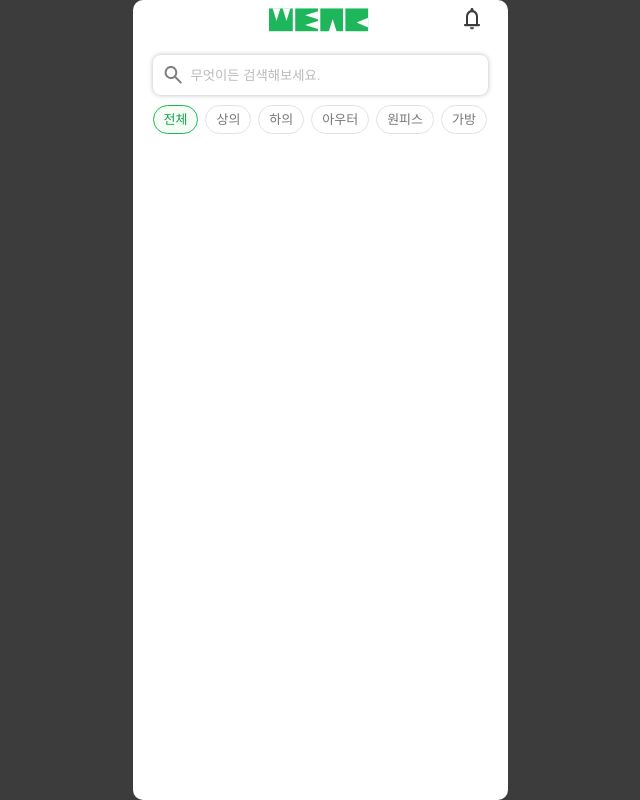
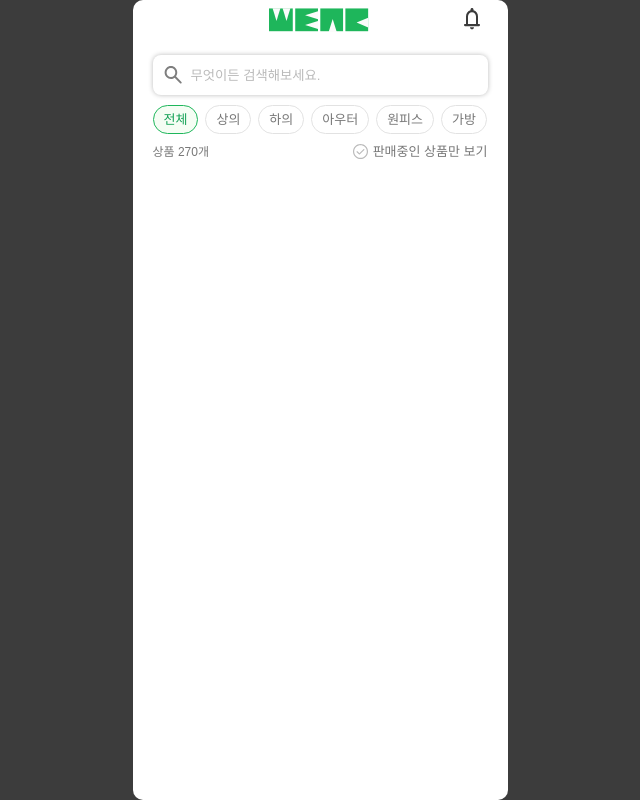
Before and after one commit to 9oormthon-univ/2024_BEOTKKOTTHON_TEAM_12_FE, a React (Vite) app: page / in a window 1280 px wide. Shown: the whole page, without its empty margins (320-960 px from the left). Built offline with nearby package versions, Linux system fonts and the light colour scheme; a web font is replaced by a local one.

Commit message:
FEAT : 판매 상품 필터링 기능 구현

```diff
--- a/src/components/index.ts
+++ b/src/components/index.ts
@@ -12,5 +12,6 @@ export { default as ProgressBar } from './molcule/eco-progressbar';
 export { default as MenuItem } from './molcule/menu-item';
 export { default as HeaderLogo } from './molcule/header-logo';
 export { default as ListTag } from './molcule/list-tag';
+export { default as FilterTrade } from './molcule/filter-trade';
 // //Organism
 export { default as UserSection } from './organism/user-section';
--- /dev/null
+++ b/src/components/molcule/filter-trade/index.tsx
@@ -0,0 +1,27 @@
+import { useState } from 'react';
+import * as S from './style';
+import checkgreen from '@assets/icons/check_circle_green.svg';
+import checkgrey from '@assets/icons/check_circle_grey.svg';
+
+const FilterTrade = () => {
+  const [active, setActive] = useState<boolean>(false);
+  const handleClick = () => {
+    setActive(!active);
+  };
+  return (
+    <S.Container>
+      <p>상품 270개</p>
+
+      <S.Filter onClick={handleClick} $active={active}>
+        {active ? (
+          <img src={checkgreen} alt="checked" />
+        ) : (
+          <img src={checkgrey} alt="non-checked" />
+        )}
+        <p>판매중인 상품만 보기</p>
+      </S.Filter>
+    </S.Container>
+  );
+};
+
+export default FilterTrade;
--- /dev/null
+++ b/src/components/molcule/filter-trade/style.ts
@@ -0,0 +1,27 @@
+import styled from 'styled-components';
+
+interface FilterProps {
+  $active: boolean;
+}
+
+export const Container = styled.div`
+  display: flex;
+  justify-content: space-between;
+  align-items: center;
+
+  & > p {
+    font-size: 12px;
+    color: var(--grey-6);
+  }
+`;
+
+export const Filter = styled.div<FilterProps>`
+  display: flex;
+  align-items: center;
+  color: ${(props) => (props.$active ? 'var(--green-6)' : 'var(--grey-6)')};
+
+  & > p {
+    margin-left: 5px;
+    font-size: 13px;
+  }
+`;
--- a/src/pages/main-page/index.tsx
+++ b/src/pages/main-page/index.tsx
@@ -1,4 +1,4 @@
-import { HeaderLogo, ListTag, Search } from '@components/index';
+import { FilterTrade, HeaderLogo, ListTag, Search } from '@components/index';
 import * as S from './style';
 
 const MainPage = () => {
@@ -15,6 +15,10 @@ const MainPage = () => {
       <section className="category">
         <ListTag />
       </section>
+
+      <section className="items">
+        <FilterTrade />
+      </section>
     </S.Container>
   );
 };
--- a/src/pages/main-page/style.ts
+++ b/src/pages/main-page/style.ts
@@ -14,4 +14,6 @@ export const Container = styled.div`
   .category {
     margin-bottom: 10px;
   }
+
+  // .items
 `;
```
Also changed, not shown: src/assets/icons/check_circle_green.svg (added), src/assets/icons/check_circle_grey.svg (added).
